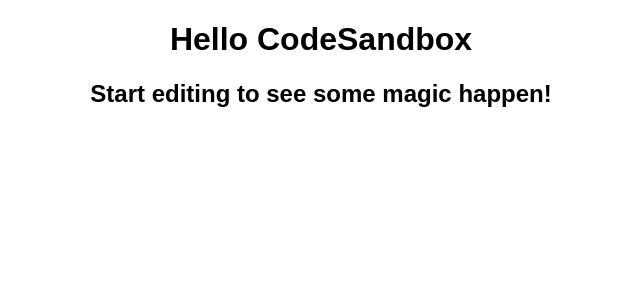
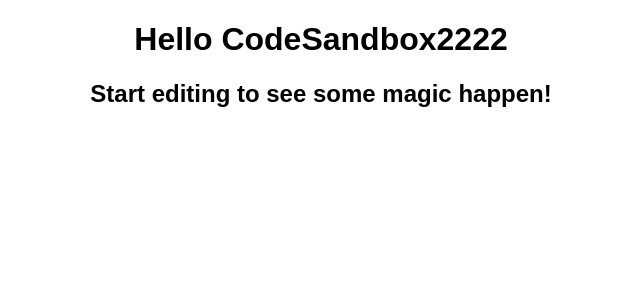
Before and after one commit to chengbo2023/codesandbox-01, a React (Create React App) app: page / in a window 1280 px wide. Shown: the top 300 px of the page, without its empty margins (319-959 px from the left). Built offline with nearby package versions, Linux system fonts and the light colour scheme.

Commit message:
Update 2 files

```diff
--- a/src/App.js
+++ b/src/App.js
@@ -3,7 +3,7 @@
 export default function App() {
   return (
     <div className="App">
-      <h1>Hello CodeSandbox</h1>
+      <h1>Hello CodeSandbox2222</h1>
       <h2>Start editing to see some magic happen!</h2>
     </div>
   );
```
Also changed, not shown: 1 other file (tests, documents, lock files or other folders).
